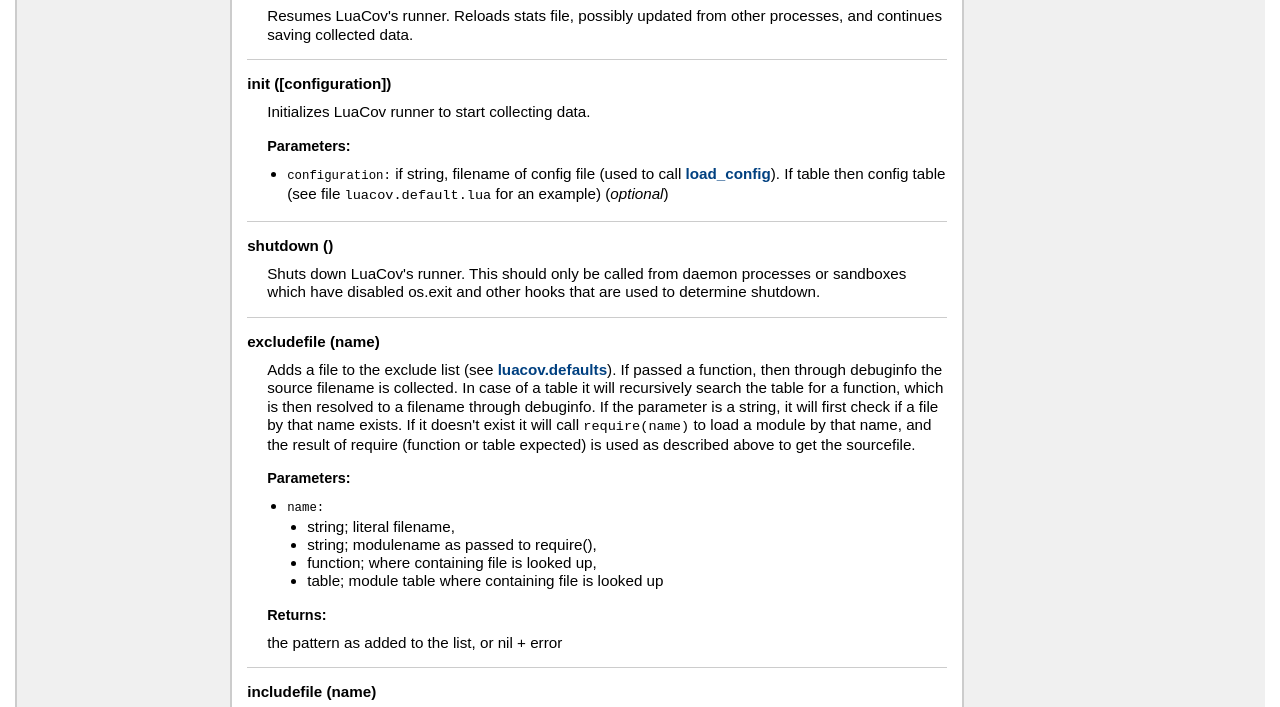
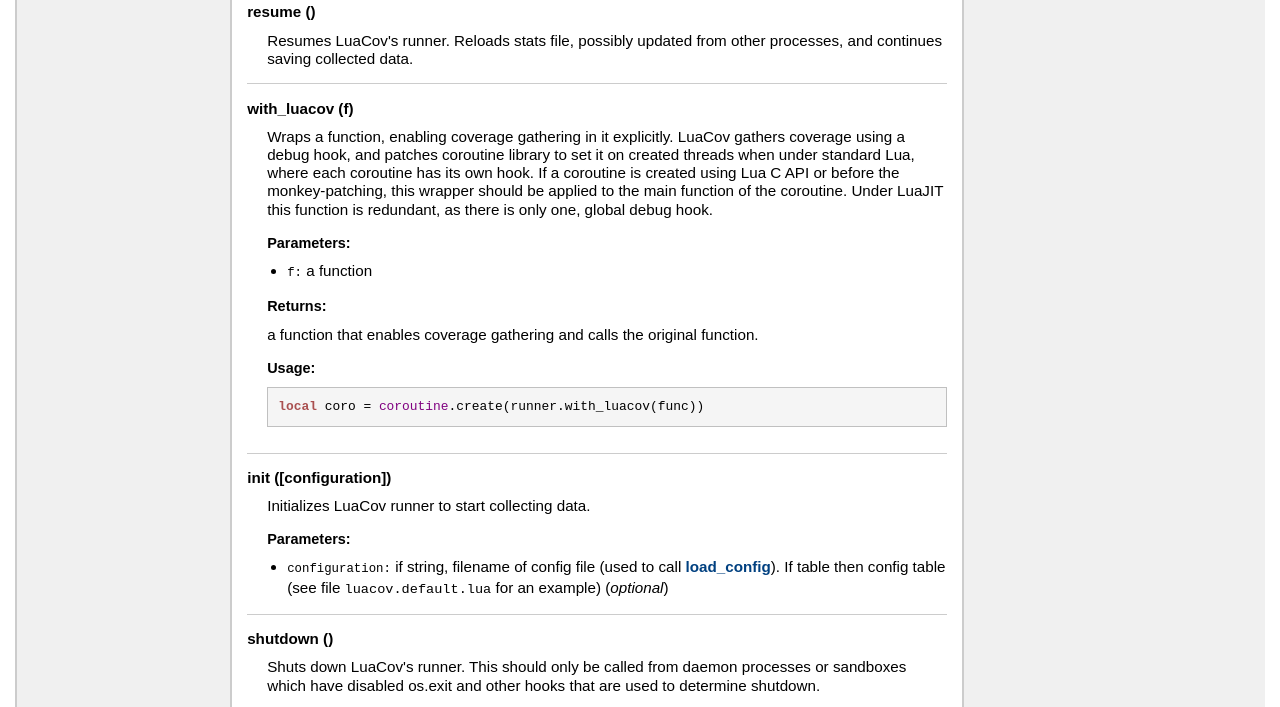
Before and after one commit to lunarmodules/luacov, a plain HTML site: page doc/doc/modules/luacov.runner.html in a window 1280 px wide. Shown: the part 1673-2380 px from the top of the page. Drawn offline with Linux system fonts and the light colour scheme.

Commit message:
Update reference (+with_luacov)

```diff
--- a/doc/doc/modules/luacov.runner.html
+++ b/doc/doc/modules/luacov.runner.html
@@ -86,6 +86,10 @@
 	<tr>
 	<td class="name" nowrap><a href="#resume">resume ()</a></td>
 	<td class="summary">Resumes LuaCov's runner.</td>
+	</tr>
+	<tr>
+	<td class="name" nowrap><a href="#with_luacov">with_luacov (f)</a></td>
+	<td class="summary">Wraps a function, enabling coverage gathering in it explicitly.</td>
 	</tr>
 	<tr>
 	<td class="name" nowrap><a href="#init">init ([configuration])</a></td>
@@ -279,6 +283,41 @@
 
 </dd>
     <dt>
+    <a name = "with_luacov"></a>
+    <strong>with_luacov (f)</strong>
+    </dt>
+    <dd>
+    Wraps a function, enabling coverage gathering in it explicitly.
+ LuaCov gathers coverage using a debug hook, and patches coroutine
+ library to set it on created threads when under standard Lua, where each
+ coroutine has its own hook. If a coroutine is created using Lua C API
+ or before the monkey-patching, this wrapper should be applied to the
+ main function of the coroutine. Under LuaJIT this function is redundant,
+ as there is only one, global debug hook.
+
+
+    <h3>Parameters:</h3>
+    <ul>
+        <li><span class="parameter">f</span>
+         a function
+        </li>
+    </ul>
+
+    <h3>Returns:</h3>
+    <ol>
+
+        a function that enables coverage gathering and calls the original function.
+    </ol>
+
+
+
+    <h3>Usage:</h3>
+    <ul>
+        <pre class="example"><span class="keyword">local</span> coro = <span class="global">coroutine</span>.create(runner.with_luacov(func))</pre>
+    </ul>
+
+</dd>
+    <dt>
     <a name = "init"></a>
     <strong>init ([configuration])</strong>
     </dt>
@@ -447,7 +486,7 @@
 </div> <!-- id="main" -->
 <div id="about">
 <i>generated by <a href="http://github.com/stevedonovan/LDoc">LDoc 1.4.3</a></i>
-<i style="float:right;">Last updated 2015-11-16 21:06:14 </i>
+<i style="float:right;">Last updated 2015-12-06 22:29:45 </i>
 </div> <!-- id="about" -->
 </div> <!-- id="container" -->
 </body>
```
